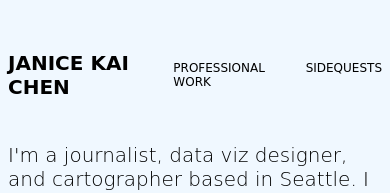
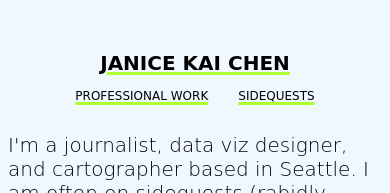
Before and after one commit to janicekchen/janicekchen.github.io, a SvelteKit app: page / in a window 390 px wide. Shown: the top 193 px of the page. Built offline with nearby package versions, Linux system fonts and the light colour scheme; a web font is replaced by a local one.

Commit message:
squigglies

```diff
--- a/src/routes/+layout.svelte
+++ b/src/routes/+layout.svelte
@@ -34,16 +34,22 @@
         top: 0;
         font-family: var(--font-primary);
         text-transform: uppercase;
+
+        @media (max-width: 550px) {
+            flex-direction: column;
+        }
     }
 
     a, a:visited, a:active {
         color: inherit;
         text-decoration: none;
         padding: 20px 0px;
+        text-decoration: underline greenyellow 3px;
     }
 
     a:hover {
         color: deeppink;
+        text-decoration: underline wavy greenyellow 3px;
     }
 
     h1 {
```
